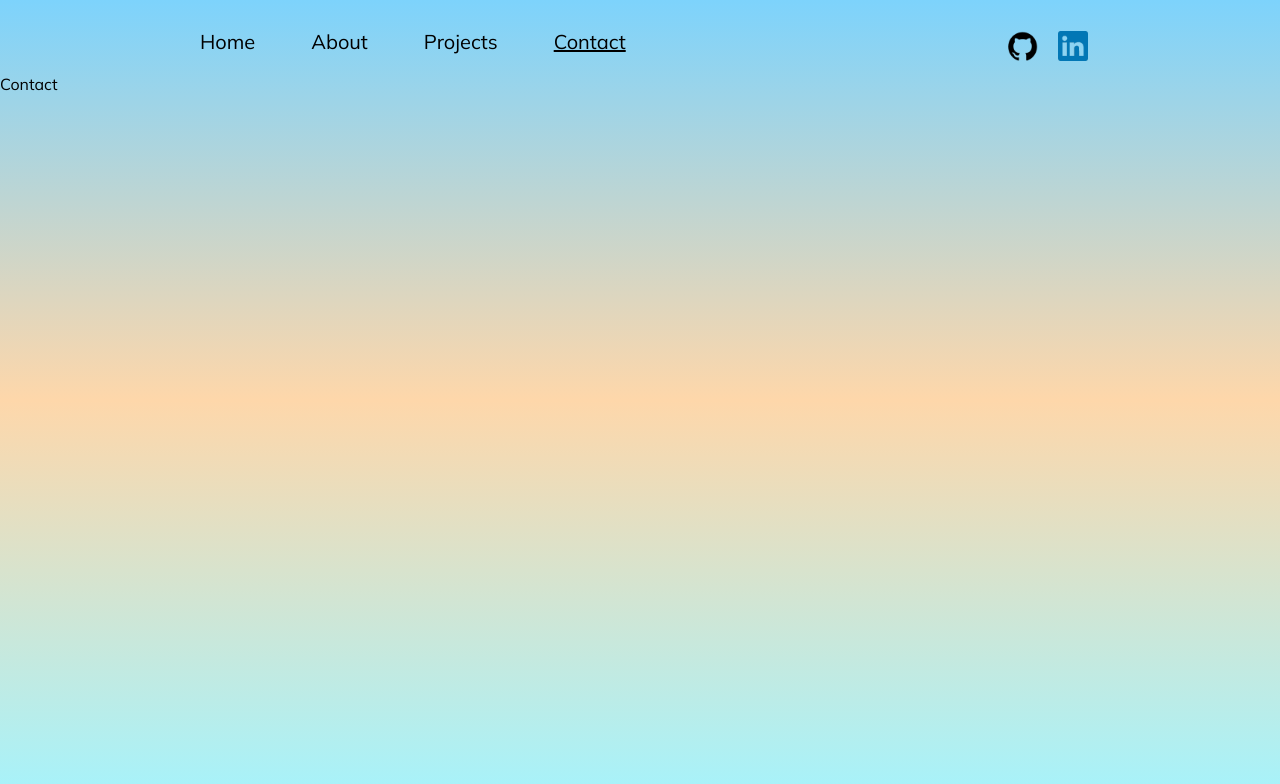
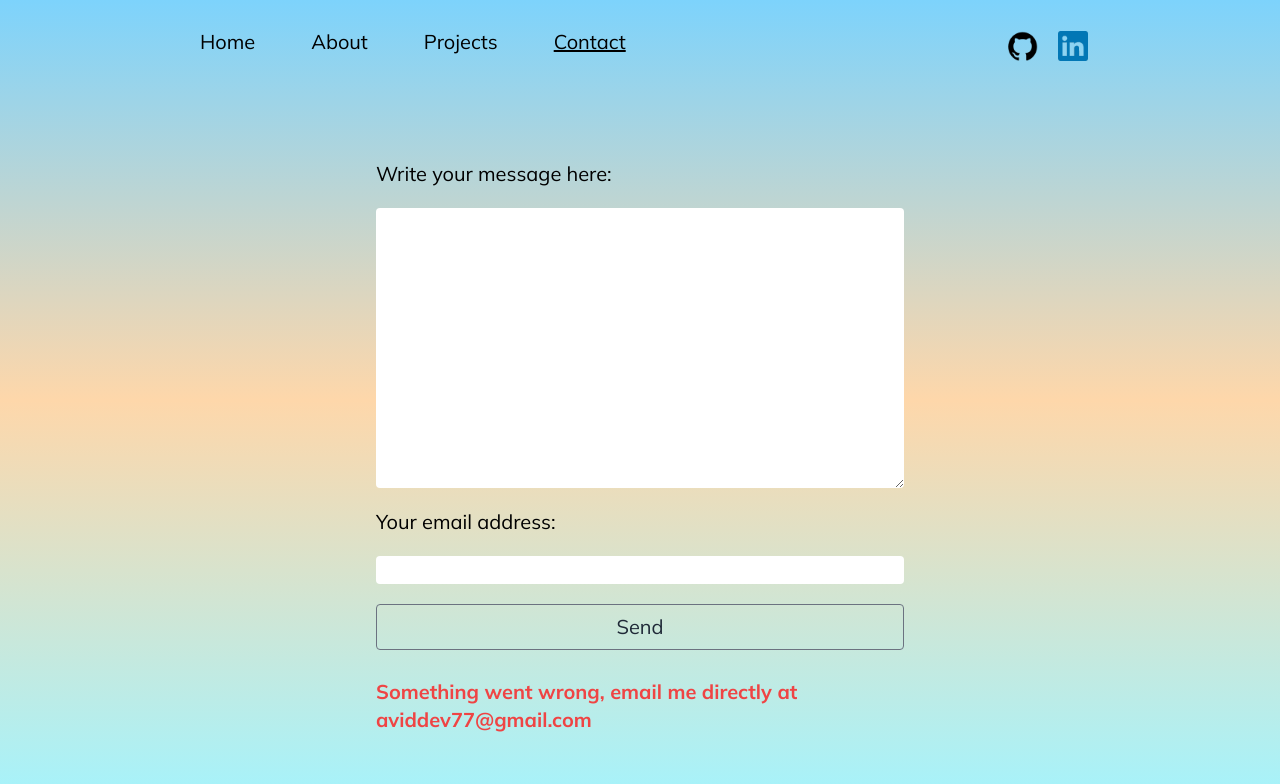
Before and after one commit to perfectblue0/updated-portfolio, a Next.js app: page /contact in a window 1280 px wide. Shown: the top 784 px of the page. Built offline with nearby package versions, Linux system fonts and the light colour scheme.

Commit message:
added form and styling to contact page, error and sent(success) styling, wrote todos in comments

```diff
--- a/src/app/contact/page.jsx
+++ b/src/app/contact/page.jsx
@@ -1,3 +1,47 @@
+"use client";
+import { useRef, useState } from "react";
+
 export default function ContactPage() {
-  return <div className="">Contact</div>;
+  const [sent, isSent] = useState(false);
+  const [error, setError] = useState(true);
+
+  // todo: need to download mailjs and import
+
+  const form = useRef();
+
+  const sendMessage = (m) => {
+    m.preventDefault();
+    setError(false);
+    isSent(false);
+
+    // todo: create .env file, get key, save key, finish this function with key and other info needed (service id, template id, etc.)
+  };
+
+  return (
+    <div className="flex justify-center py-12 px-8">
+      <form
+        ref={form}
+        onSubmit={sendMessage}
+        className=" flex flex-col justify-center text-xl gap-5  p-10 lg:full lg:w-1/2"
+      >
+        <span>Write your message here:</span>
+        <textarea name="user_message" className="rounded" rows={10}></textarea>
+        <span>Your email address:</span>
+        <input name="user_email" type="text" className="rounded" />
+        <button className="bg-transparent rounded text-gray-800 border border-gray-500 hover:bg-sky-800 transition ease-out duration-500 p-2 mb-2 hover:text-white">
+          Send
+        </button>
+        {sent && (
+          <span className="text-green-500 font-bold">
+            Your message has been sent
+          </span>
+        )}
+        {error && (
+          <span className="text-red-500 font-bold">
+            Something went wrong, email me directly at aviddev77@gmail.com
+          </span>
+        )}
+      </form>
+    </div>
+  );
 }
```
